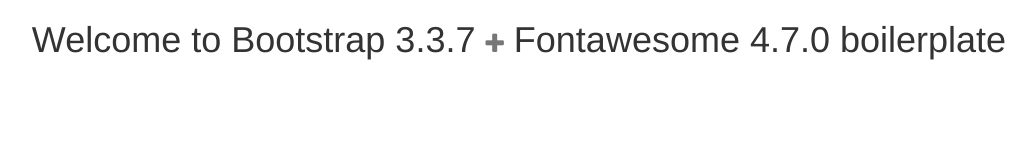
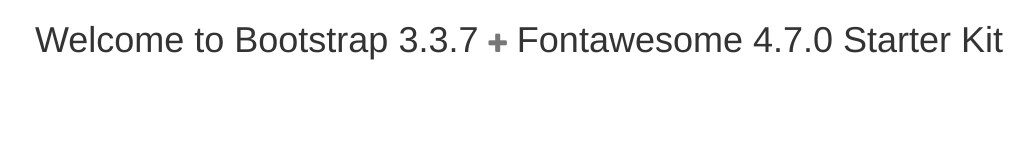
Before and after one commit to adsingh14/Bootstrap-3-Starter-Kit, a plain HTML site: page index.html in a window 1280 px wide. Shown: the whole page, without its empty margins (121-1157 px from the left). Drawn offline with Linux system fonts and the light colour scheme.

Commit message:
Update index.html

```diff
--- a/index.html
+++ b/index.html
@@ -16,7 +16,7 @@
 </head>
 	<div class="container">
 		<div class="row">
-			<h1 class="text-center">Welcome to Bootstrap 3.3.7 <i class="fa fa-plus small"></i> Fontawesome 4.7.0 boilerplate </h1>
+			<h1 class="text-center">Welcome to Bootstrap 3.3.7 <i class="fa fa-plus small"></i> Fontawesome 4.7.0 Starter Kit </h1>
 		</div>
 	</div>
 <body>
```
